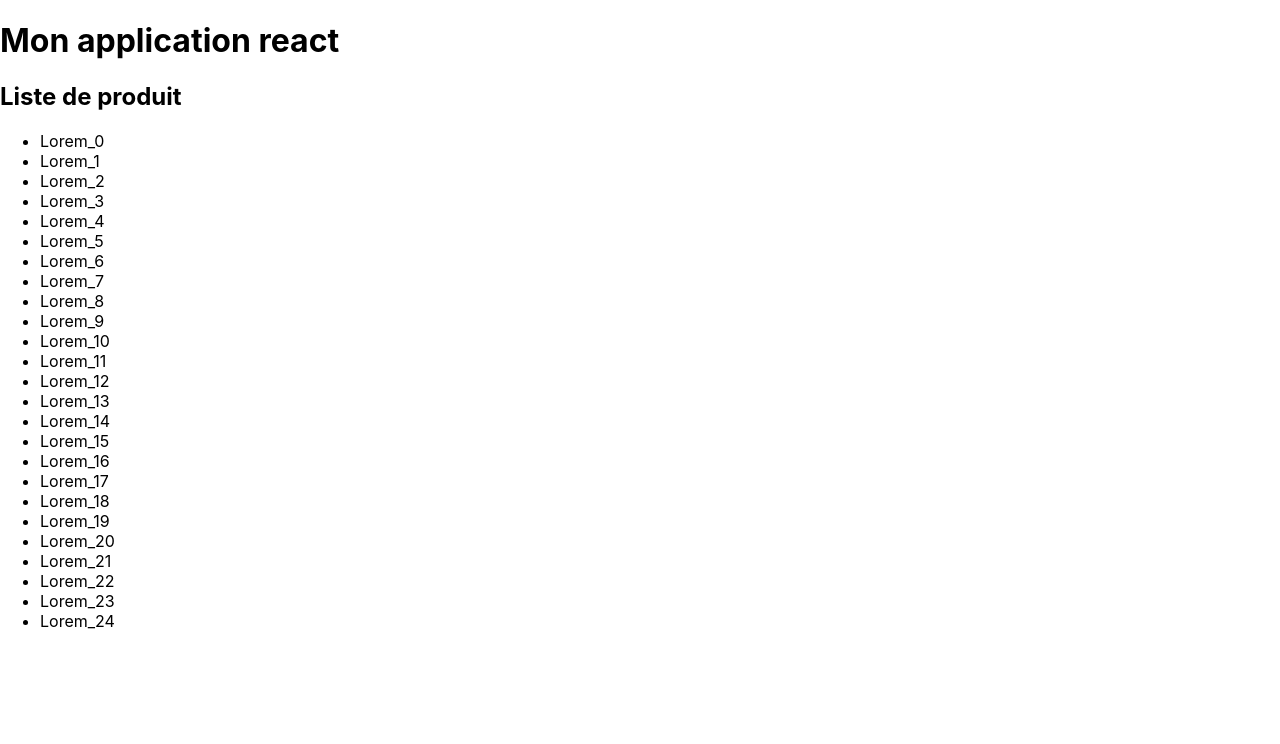
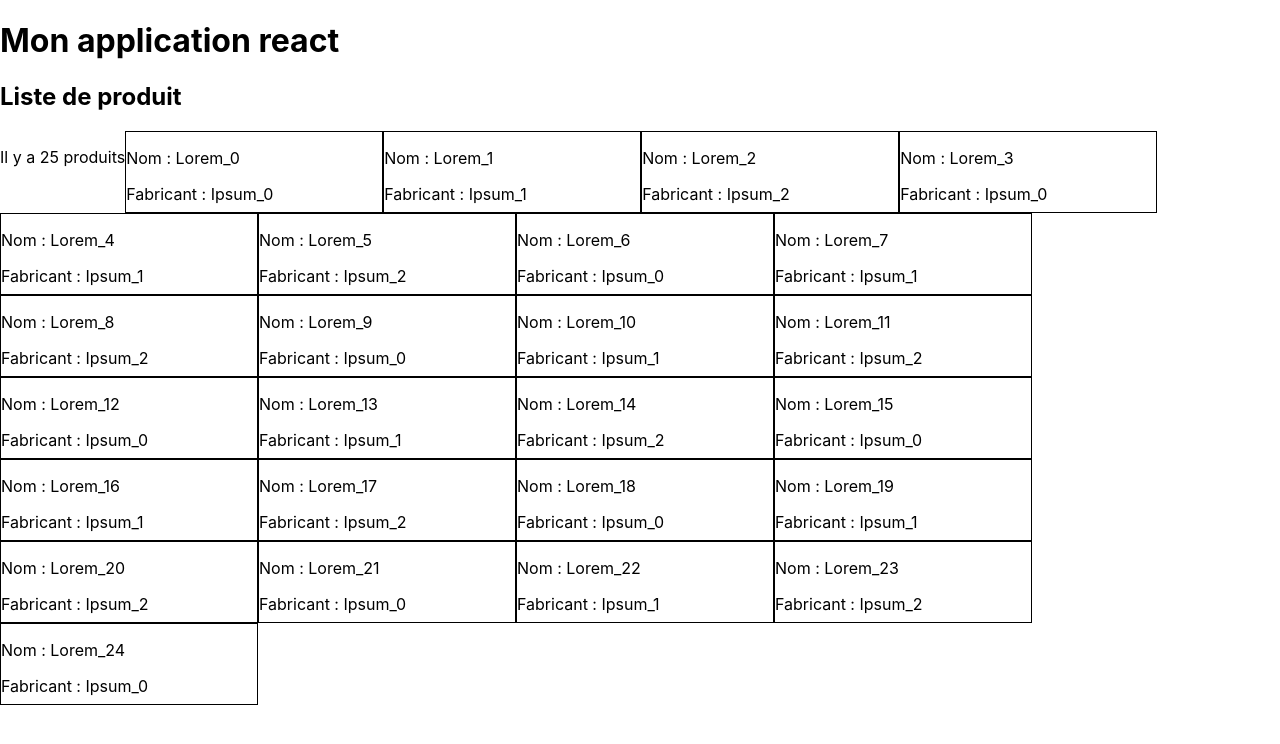
Before and after one commit to 41f-20626/react-demo-1, a React (Create React App) app: page /produit in a window 1280 px wide. Shown: the top 744 px of the page. Built offline with nearby package versions, Linux system fonts and the light colour scheme.

Commit message:
Avant la pause

```diff
--- a/src/component/ListeProduit/ListeProduit.css
+++ b/src/component/ListeProduit/ListeProduit.css
@@ -0,0 +1,5 @@
+.listeProduit{
+    display: flex;
+    flex-direction: row;
+    flex-wrap: wrap;
+}
--- a/src/component/ListeProduit/ListeProduit.js
+++ b/src/component/ListeProduit/ListeProduit.js
@@ -1,5 +1,6 @@
 import './ListeProduit.css';
 import React from 'react';
+import Produit from '../Produit/Produit';
 
 export default class ListeProduit extends React.Component{
   constructor(props){
@@ -7,6 +8,7 @@ export default class ListeProduit extends React.Component{
 
     this.state = {
       items: []
+
     };
 
     for(let i=0; i< 25; i++){
@@ -22,17 +24,19 @@ export default class ListeProduit extends React.Component{
   }
 
   render(){
+    console.log(this.state)
     const mesProduits = this.state.items.map((item, index)=>{
-                                              return <li key={item.id}>{item.nom}</li>
-                                              });
+                                              //return <Produit key={item.id} nom={item.nom} fabricant={item.fabricant} id={item.id} />
+                                              return <Produit key={item.id} produit={item} />
+                                              //return <Produit key={item.id} {...item} />
+                                              })
 
     return(
       <article>
         <h1>Liste de produit</h1>
-        <section>
-          <ul>
-          {mesProduits}
-        </ul>
+        <section className='listeProduit'>
+          <p>Il y a {mesProduits.length} produits</p>
+         {mesProduits}
 
         </section>
 
--- /dev/null
+++ b/src/component/Produit/Produit.css
@@ -0,0 +1,5 @@
+.unProduit {
+    border: 1px solid;
+    height: 10vh;
+    width: 20vw;
+}
--- /dev/null
+++ b/src/component/Produit/Produit.js
@@ -0,0 +1,21 @@
+import './Produit.css';
+import React from 'react';
+
+export default class Produit extends React.Component{
+  constructor(props){
+    super(props);
+
+    this.state = {};
+
+  }
+
+  render(){
+    return(
+      <article className='unProduit'>
+        <p>Nom : {this.props.produit.nom}</p>
+        <p>Fabricant : {this.props.produit.fabricant}</p>
+      </article>
+    );
+  }
+
+}
```
